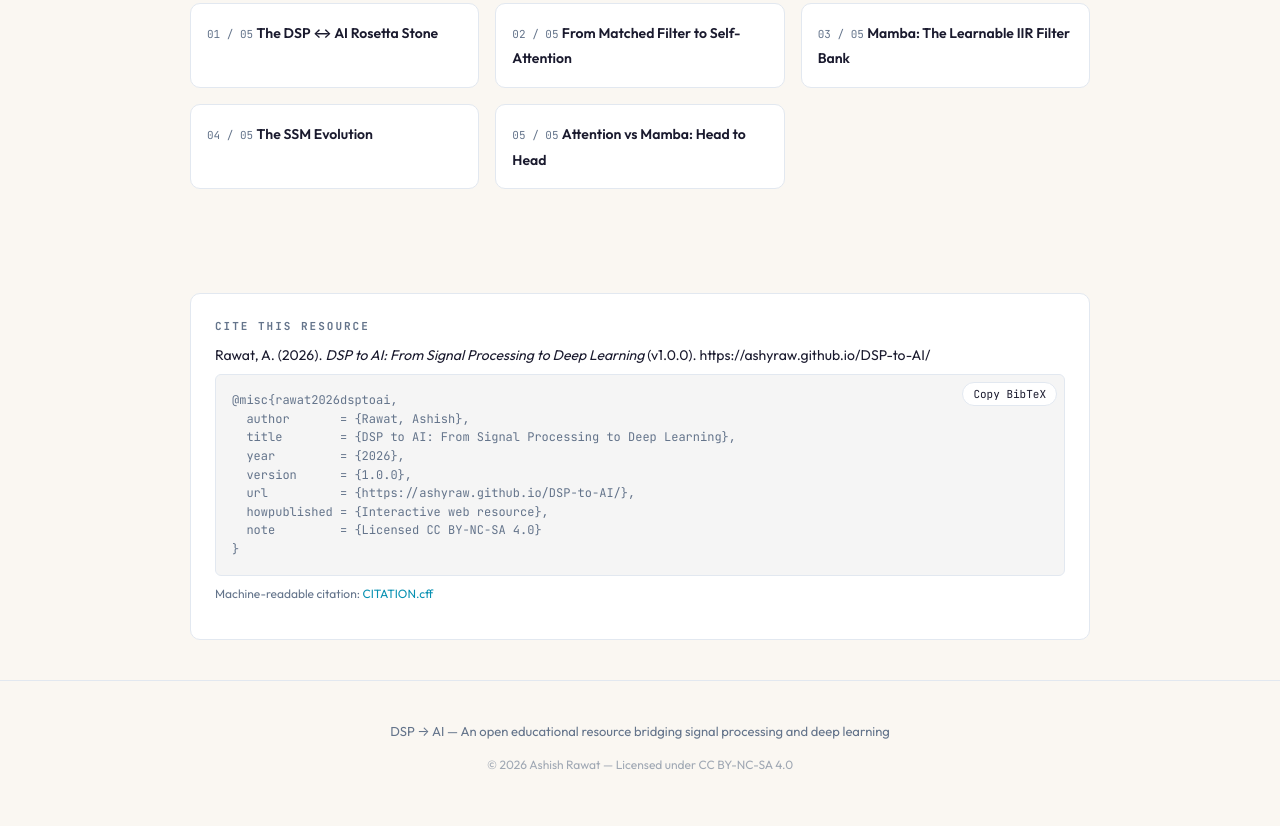
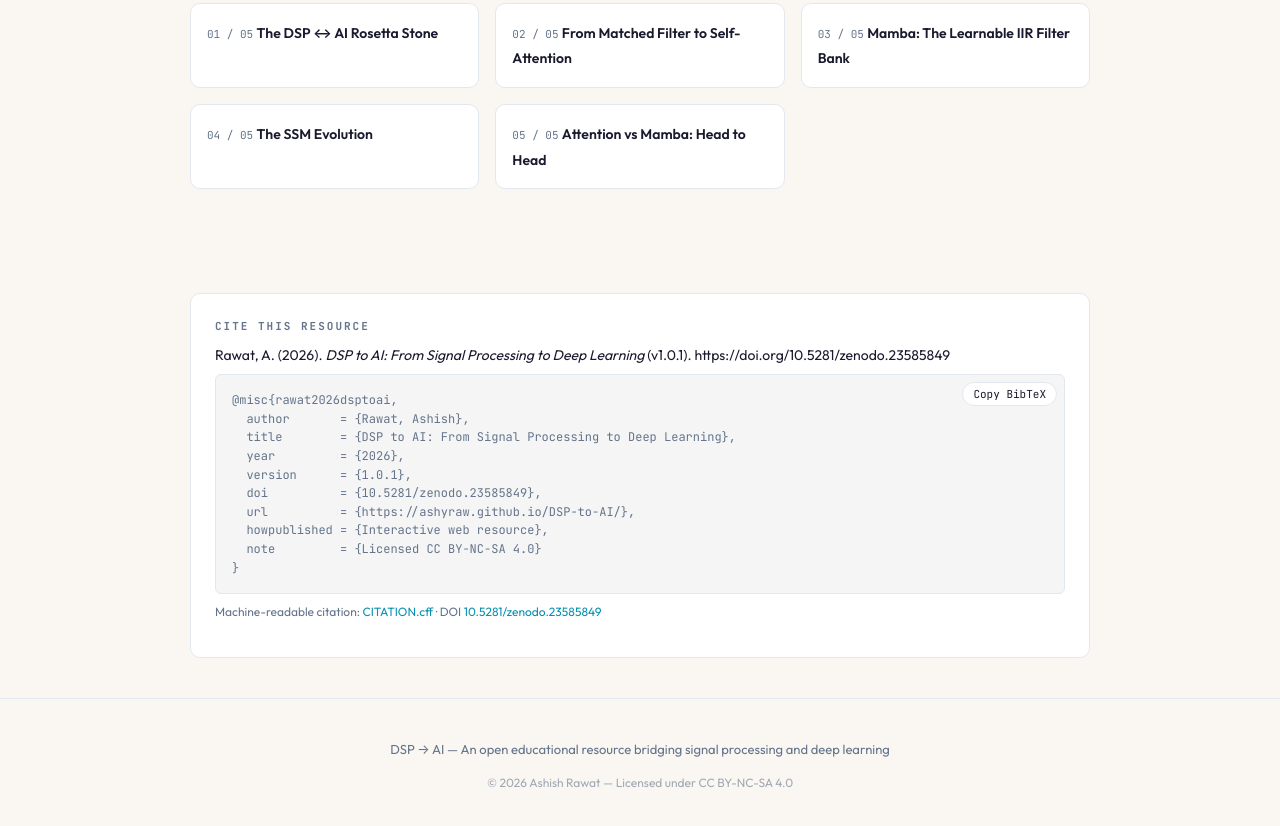
Before and after one commit to AshYRaw/DSP-to-AI, a plain HTML site: page index.html in a window 1280 px wide. Shown: the part 3682-4508 px from the top of the page. Drawn offline with Linux system fonts and the light colour scheme.

Commit message:
Add Zenodo concept DOI (10.5281/zenodo.23585849) to CITATION.cff, cite box, and Scholar tags; bump to 1.0.1
Co-Authored-By: Claude Fable 5.1 <noreply@anthropic.com>

```diff
--- a/index.html
+++ b/index.html
@@ -7,9 +7,10 @@
   <meta name="description" content="An interactive educational journey bridging classical Digital Signal Processing with modern AI. 27 chapters, 51 interactive tools, from signals to Transformers to Mamba and beyond.">
   <meta property="og:title" content="DSP to AI">
   <meta property="og:description" content="Every concept in Mamba and Transformers has an exact mathematical counterpart in classical DSP.">
-  <!-- Google Scholar / Highwire citation tags. Add citation_doi once Zenodo issues one. -->
+  <!-- Google Scholar / Highwire citation tags. DOI is the Zenodo concept DOI. -->
   <meta name="citation_title" content="DSP to AI: From Signal Processing to Deep Learning">
   <meta name="citation_author" content="Rawat, Ashish">
+  <meta name="citation_doi" content="10.5281/zenodo.23585849">
   <meta name="citation_publication_date" content="2026/03/01">
   <meta name="citation_online_date" content="2026/03/01">
   <meta name="citation_public_url" content="https://ashyraw.github.io/DSP-to-AI/">
--- a/js/core/citation.js
+++ b/js/core/citation.js
@@ -14,9 +14,9 @@
     authorApa: 'Rawat, A.',
     title: 'DSP to AI: From Signal Processing to Deep Learning',
     year: '2026',
-    version: '1.0.0',
+    version: '1.0.1',
     url: 'https://ashyraw.github.io/DSP-to-AI/',
-    doi: ''            // e.g. '10.5281/zenodo.1234567' once Zenodo issues one
+    doi: '10.5281/zenodo.23585849'  // Zenodo concept DOI (resolves to the latest version)
   };
 
   function esc(s) {
```
Also changed, not shown: 1 other file.
